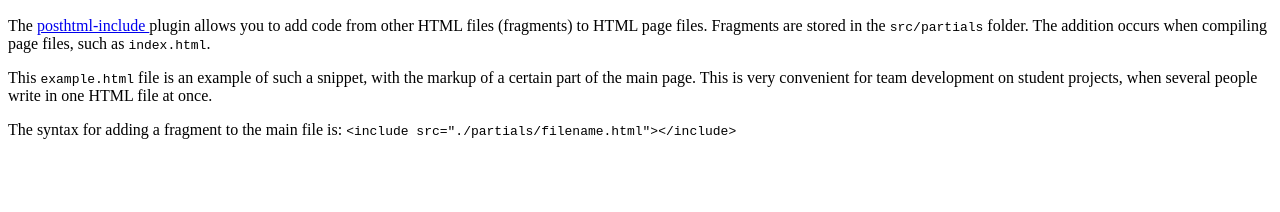
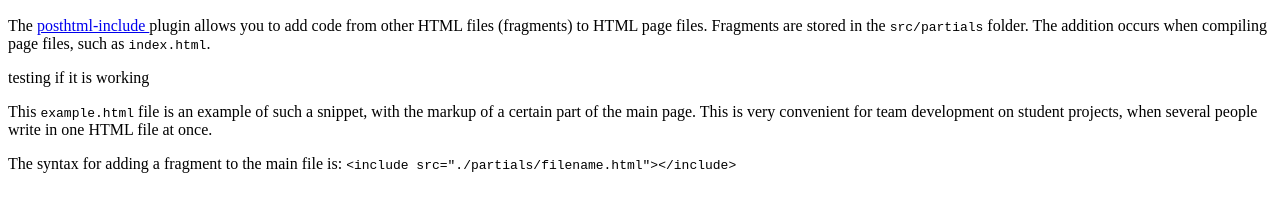
Before and after one commit to gabrielRaduDanila/goit-js-hw-08, a plain HTML site: page index.html in a window 1280 px wide. Shown: the part 166-378 px from the top of the page. Drawn offline with Linux system fonts and the light colour scheme.

Commit message:
Deploying to gh-pages from @ gabrielRaduDanila/goit-js-hw-08@56b32df1cb967cba6a04c1f98eefdca48fa8caa6 🚀

```diff
--- a/index.html
+++ b/index.html
@@ -1 +1 @@
-<!DOCTYPE html><html lang="ru"><head><meta charset="utf-8"><meta name="viewport" content="width=device-width, initial-scale=1.0"><title>Page title</title><link rel="stylesheet" href="/goit-js-hw-08/index.569a4d11.css"><script type="module" src="/goit-js-hw-08/index.cdc84ddc.js"></script><script src="/goit-js-hw-08/index.6c2642bc.js" nomodule="" defer></script></head><body>  <article class="example" id="uk"> <h1>HTML-partials</h1>  <img src="/goit-js-hw-08/logo.268195b3.png" alt="" width="320"> <p> The <a href="https://github.com/posthtml/posthtml-include" target="_blank" rel="noopener noreferrer"> posthtml-include </a> plugin allows you to add code from other HTML files (fragments) to HTML page files. Fragments are stored in the <code>src/partials</code> folder. The addition occurs when compiling page files, such as <code>index.html</code>. </p> <p> This <code>example.html</code> file is an example of such a snippet, with the markup of a certain part of the main page. This is very convenient for team development on student projects, when several people write in one HTML file at once. </p> <p> The syntax for adding a fragment to the main file is: <code> &lt;include src="./partials/filename.html"&gt;&lt;/include&gt;</code> </p> <div class="background"></div> </article> </body></html>
+<!DOCTYPE html><html lang="ru"><head><meta charset="utf-8"><meta name="viewport" content="width=device-width, initial-scale=1.0"><title>Page title</title><link rel="stylesheet" href="/goit-js-hw-08/index.569a4d11.css"><script type="module" src="/goit-js-hw-08/index.cdc84ddc.js"></script><script src="/goit-js-hw-08/index.6c2642bc.js" nomodule="" defer></script></head><body>  <article class="example" id="uk"> <h1>HTML-partials</h1>  <img src="/goit-js-hw-08/logo.268195b3.png" alt="" width="320"> <p> The <a href="https://github.com/posthtml/posthtml-include" target="_blank" rel="noopener noreferrer"> posthtml-include </a> plugin allows you to add code from other HTML files (fragments) to HTML page files. Fragments are stored in the <code>src/partials</code> folder. The addition occurs when compiling page files, such as <code>index.html</code>. </p> <p>testing if it is working</p> <p> This <code>example.html</code> file is an example of such a snippet, with the markup of a certain part of the main page. This is very convenient for team development on student projects, when several people write in one HTML file at once. </p> <p> The syntax for adding a fragment to the main file is: <code> &lt;include src="./partials/filename.html"&gt;&lt;/include&gt;</code> </p> <div class="background"></div> </article> </body></html>
```
